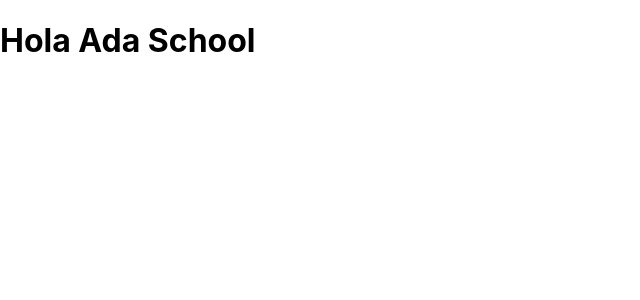
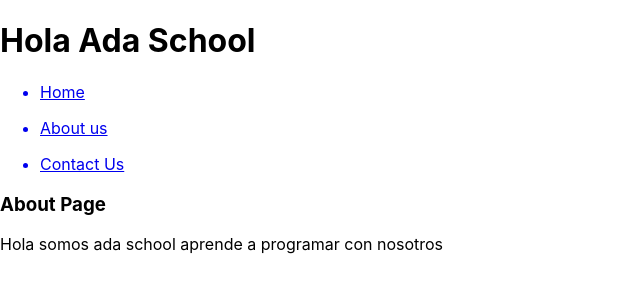
Before and after one commit to Shekta99/react-router-6, a React (Create React App) app: page /about in a window 1280 px wide. Shown: the top 300 px of the page, without its empty margins (0-640 px from the left). Built offline with nearby package versions, Linux system fonts and the light colour scheme.

Commit message:
create react router example

```diff
--- a/src/App.js
+++ b/src/App.js
@@ -1,7 +1,49 @@
+import React from "react";
+import { Home } from "./components/Home";
+import { About } from "./components/About";
+import { ContactUs } from "./components/ContactUs";
+import {
+  BrowserRouter as Router,
+  Switch,
+  Route,
+  Link,
+  NavLink,
+} from "react-router-dom";
+import { LinkItem } from "./components/LinkItem";
+
 function App() {
   return (
     <div className="App">
       <h1>Hola Ada School</h1>
+      <Router>
+        <Link to="/home">
+          <LinkItem name={"Home"} />
+        </Link>
+        <Link to="/about">
+          <LinkItem name={"About us"} />
+        </Link>
+        <NavLink to="/contact" activeStyle={{ background: "green" }}>
+          <LinkItem name={"Contact Us"} />
+        </NavLink>
+
+        <Switch>
+          <Route path={"/about/:id"}>
+            <About />
+          </Route>
+          <Route path={"/home"}>
+            <Home />
+          </Route>
+          <Route path={"/about"}>
+            <About />
+          </Route>
+          <Route path={"/contact/:name"}>
+            <ContactUs />
+          </Route>
+          <Route path={"/"}>
+            <h1>Error 404 page not found</h1>
+          </Route>
+        </Switch>
+      </Router>
     </div>
   );
 }
--- /dev/null
+++ b/src/components/About.js
@@ -0,0 +1,21 @@
+import React from "react";
+
+import { Email } from "./Email";
+import { Programs } from "./Programs";
+import { useParams } from "react-router-dom";
+
+export const About = () => {
+  const { id } = useParams();
+  return (
+    <>
+      <h3>About Page</h3>
+      {id === "email" ? (
+        <Email />
+      ) : id === "programs" ? (
+        <Programs />
+      ) : (
+        <p>Hola somos ada school aprende a programar con nosotros</p>
+      )}
+    </>
+  );
+};
--- /dev/null
+++ b/src/components/ContactUs.tsx
@@ -0,0 +1,17 @@
+import { type } from "os";
+import React from "react";
+import { useParams } from "react-router-dom";
+
+type ContactParams = {
+  name: string;
+};
+
+export default function ContactUs() {
+  const { name } = useParams<ContactParams>();
+  return (
+    <>
+      <h3>Contact Us Page</h3>
+      <p>{name}</p>
+    </>
+  );
+}
--- /dev/null
+++ b/src/components/Email.js
@@ -0,0 +1,5 @@
+import React from "react";
+
+export const Email = () => {
+  return <h3>ada-school@gmail.com</h3>;
+};
--- /dev/null
+++ b/src/components/Home.js
@@ -0,0 +1,5 @@
+import React from "react";
+
+export const Home = () => {
+  return <h3>Home Page</h3>;
+};
--- /dev/null
+++ b/src/components/LinkItem.js
@@ -0,0 +1,9 @@
+import React from "react";
+
+export const LinkItem = ({ name }) => {
+  return (
+    <ul>
+      <li>{name}</li>
+    </ul>
+  );
+};
--- /dev/null
+++ b/src/components/Programs.js
@@ -0,0 +1,13 @@
+import React from "react";
+
+export const Programs = () => {
+  return (
+    <ol>
+      <li>Js</li>
+      <li>Css</li>
+      <li>HTML</li>
+      <li>React</li>
+      <li>Git</li>
+    </ol>
+  );
+};
```
